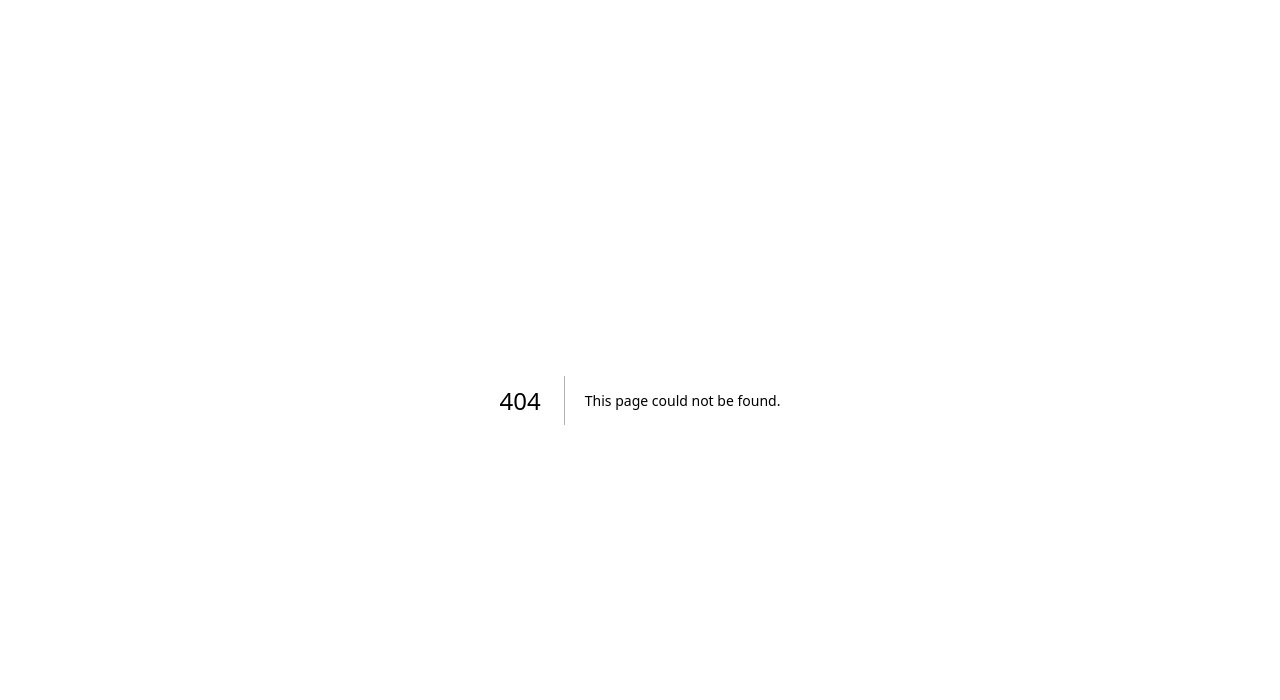
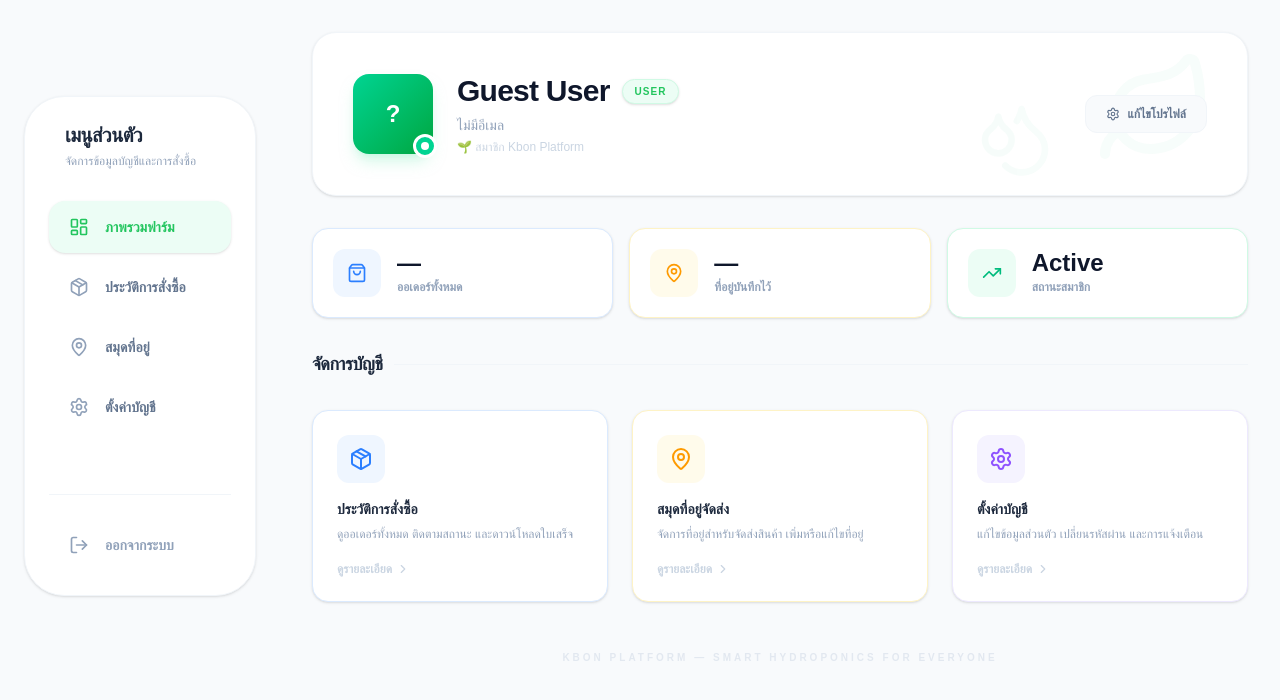
Before and after one commit to Promtada/Kbon_apps, a Next.js app in the folder apps/frontend/: page /account in a window 1280 px wide. Before the commit this address had no page. Shown: the top 700 px of the page. Built offline with nearby package versions, Linux system fonts and the light colour scheme.

Commit message:
feat(user): redesign account dashboard and enforce strict logout flow

```diff
--- a/apps/frontend/app/(auth)/login/page.tsx
+++ b/apps/frontend/app/(auth)/login/page.tsx
@@ -32,7 +32,7 @@ export default function LoginPage() {
 
     // Check with store first, ensuring the user object is valid and has a role (to avoid stale 'Sigma' data false-positives)
     if (isAuthenticated && authUser && 'role' in authUser) {
-      const dest = authUser.role === 'ADMIN' ? '/admin/dashboard' : '/dashboard';
+      const dest = authUser.role === 'ADMIN' ? '/admin/dashboard' : '/account';
       window.location.href = dest;
       return;
     } else if (isAuthenticated && (!authUser || !('role' in authUser))) {
@@ -79,7 +79,7 @@ export default function LoginPage() {
       Cookies.set('refresh_token', refreshToken, cookieOptions);
 
       // 🌟 2. แยกทางไปตาม Role หลัง Login สำเร็จ (hard redirect เพื่อให้ cookie ถูก set ก่อน middleware เช็ค)
-      const destination = user.role === 'ADMIN' ? '/admin/dashboard' : '/dashboard';
+      const destination = user.role === 'ADMIN' ? '/admin/dashboard' : '/account';
       window.location.href = destination;
 
     } catch (err: any) {
--- /dev/null
+++ b/apps/frontend/app/(user)/account/layout.tsx
@@ -0,0 +1,22 @@
+'use client';
+
+import React from 'react';
+import UserSidebar from '../../components/UserSidebar';
+
+export default function AccountLayout({ children }: { children: React.ReactNode }) {
+  return (
+    <div className="flex min-h-screen bg-slate-50 text-slate-900">
+      {/* Sidebar */}
+      <div className="hidden lg:block w-[280px] p-6">
+        <div className="sticky top-24">
+          <UserSidebar />
+        </div>
+      </div>
+
+      {/* Main content */}
+      <main className="flex-1 p-8">
+        {children}
+      </main>
+    </div>
+  );
+}
--- /dev/null
+++ b/apps/frontend/app/(user)/account/page.tsx
@@ -0,0 +1,195 @@
+'use client';
+
+import React from 'react';
+import Link from 'next/link';
+import { useAuthStore } from '../../../store/useAuthStore';
+import {
+  Package,
+  MapPin,
+  Settings,
+  ShoppingBag,
+  TrendingUp,
+  ChevronRight,
+  Leaf,
+  Droplets,
+} from 'lucide-react';
+
+export default function AccountPage() {
+  const user = useAuthStore((state) => state.user);
+
+  const initials = user?.name
+    ? user.name.split(' ').map((n: string) => n[0]).join('').substring(0, 2).toUpperCase()
+    : '?';
+
+  const quickStats = [
+    {
+      label: 'ออเดอร์ทั้งหมด',
+      value: '—',
+      sub: 'รอดูข้อมูลจริง',
+      icon: <ShoppingBag size={20} />,
+      color: 'text-blue-500',
+      bg: 'bg-blue-50',
+      border: 'border-blue-100',
+    },
+    {
+      label: 'ที่อยู่บันทึกไว้',
+      value: '—',
+      sub: 'รอดูข้อมูลจริง',
+      icon: <MapPin size={20} />,
+      color: 'text-amber-500',
+      bg: 'bg-amber-50',
+      border: 'border-amber-100',
+    },
+    {
+      label: 'สถานะสมาชิก',
+      value: 'Active',
+      sub: 'บัญชีพร้อมใช้งาน',
+      icon: <TrendingUp size={20} />,
+      color: 'text-emerald-500',
+      bg: 'bg-emerald-50',
+      border: 'border-emerald-100',
+    },
+  ];
+
+  const menuCards = [
+    {
+      label: 'ประวัติการสั่งซื้อ',
+      desc: 'ดูออเดอร์ทั้งหมด ติดตามสถานะ และดาวน์โหลดใบเสร็จ',
+      href: '/account/orders',
+      icon: <Package size={24} />,
+      color: 'text-blue-500',
+      bg: 'bg-blue-50',
+      border: 'border-blue-100',
+      hoverBorder: 'hover:border-blue-200',
+    },
+    {
+      label: 'สมุดที่อยู่จัดส่ง',
+      desc: 'จัดการที่อยู่สำหรับจัดส่งสินค้า เพิ่มหรือแก้ไขที่อยู่',
+      href: '/account/addresses',
+      icon: <MapPin size={24} />,
+      color: 'text-amber-500',
+      bg: 'bg-amber-50',
+      border: 'border-amber-100',
+      hoverBorder: 'hover:border-amber-200',
+    },
+    {
+      label: 'ตั้งค่าบัญชี',
+      desc: 'แก้ไขข้อมูลส่วนตัว เปลี่ยนรหัสผ่าน และการแจ้งเตือน',
+      href: '/account/settings',
+      icon: <Settings size={24} />,
+      color: 'text-violet-500',
+      bg: 'bg-violet-50',
+      border: 'border-violet-100',
+      hoverBorder: 'hover:border-violet-200',
+    },
+  ];
+
+  return (
+    <div className="max-w-5xl mx-auto space-y-8">
+
+      {/* ─── Profile Header ─── */}
+      <div className="relative overflow-hidden bg-white rounded-3xl border border-slate-100 shadow-sm">
+        {/* Background pattern */}
+        <div className="absolute inset-0 opacity-[0.03]">
+          <div className="absolute top-4 right-8"><Leaf size={120} className="text-emerald-500" /></div>
+          <div className="absolute bottom-4 right-48"><Droplets size={80} className="text-emerald-500" /></div>
+        </div>
+
+        <div className="relative p-8 md:p-10">
+          <div className="flex flex-col sm:flex-row items-start sm:items-center gap-6">
+            {/* Avatar */}
+            <div className="relative">
+              <div className="w-20 h-20 bg-gradient-to-br from-emerald-400 to-green-600 rounded-2xl flex items-center justify-center text-white font-black text-2xl shadow-lg shadow-emerald-200/50">
+                {initials}
+              </div>
+              <div className="absolute -bottom-1 -right-1 w-6 h-6 bg-emerald-400 rounded-full border-[3px] border-white flex items-center justify-center">
+                <div className="w-2 h-2 bg-white rounded-full" />
+              </div>
+            </div>
+
+            {/* User info */}
+            <div className="flex-1">
+              <div className="flex flex-wrap items-center gap-3">
+                <h1 className="text-2xl md:text-3xl font-black text-slate-900 tracking-tight">
+                  {user?.name || 'Guest User'}
+                </h1>
+                <span className="px-3 py-1 bg-emerald-50 text-[#22C55E] text-[10px] font-black uppercase tracking-widest rounded-full border border-emerald-100 shadow-sm">
+                  {user?.role || 'USER'}
+                </span>
+              </div>
+              <p className="text-sm text-slate-400 font-medium mt-1.5">{user?.email || 'ไม่มีอีเมล'}</p>
+              <p className="text-xs text-slate-300 font-medium mt-1">
+                🌱 สมาชิก Kbon Platform
+              </p>
+            </div>
+
+            {/* Edit profile shortcut */}
+            <Link
+              href="/account/settings"
+              className="hidden sm:flex items-center gap-2 px-5 py-2.5 bg-slate-50 hover:bg-slate-100 border border-slate-100 rounded-xl text-xs font-bold text-slate-500 hover:text-slate-700 transition-all"
+            >
+              <Settings size={14} />
+              แก้ไขโปรไฟล์
+            </Link>
+          </div>
+        </div>
+      </div>
+
+      {/* ─── Quick Stats ─── */}
+      <div className="grid grid-cols-1 sm:grid-cols-3 gap-4">
+        {quickStats.map((stat) => (
+          <div
+            key={stat.label}
+            className={`bg-white rounded-2xl border ${stat.border} p-5 flex items-center gap-4 shadow-sm`}
+          >
+            <div className={`w-12 h-12 ${stat.bg} rounded-xl flex items-center justify-center ${stat.color}`}>
+              {stat.icon}
+            </div>
+            <div>
+              <p className="text-2xl font-black text-slate-900 leading-none">{stat.value}</p>
+              <p className="text-xs text-slate-400 font-bold mt-1">{stat.label}</p>
+            </div>
+          </div>
+        ))}
+      </div>
+
+      {/* ─── Section Label ─── */}
+      <div className="flex items-center gap-3">
+        <h2 className="text-lg font-black text-slate-800 tracking-tight">จัดการบัญชี</h2>
+        <div className="flex-1 h-px bg-slate-100" />
+      </div>
+
+      {/* ─── Menu Cards ─── */}
+      <div className="grid grid-cols-1 md:grid-cols-3 gap-6">
+        {menuCards.map((card) => (
+          <Link
+            key={card.href}
+            href={card.href}
+            className={`group bg-white rounded-2xl border ${card.border} ${card.hoverBorder} shadow-sm hover:shadow-md p-6 transition-all duration-200`}
+          >
+            <div className={`w-12 h-12 ${card.bg} rounded-xl flex items-center justify-center ${card.color} mb-4 group-hover:scale-110 transition-transform duration-200`}>
+              {card.icon}
+            </div>
+            <h3 className="text-sm font-black text-slate-800 group-hover:text-[#22C55E] transition-colors">
+              {card.label}
+            </h3>
+            <p className="text-xs text-slate-400 font-medium mt-1.5 leading-relaxed">
+              {card.desc}
+            </p>
+            <div className="flex items-center gap-1 mt-4 text-xs font-bold text-slate-300 group-hover:text-[#22C55E] transition-colors">
+              ดูรายละเอียด
+              <ChevronRight size={14} className="group-hover:translate-x-1 transition-transform" />
+            </div>
+          </Link>
+        ))}
+      </div>
+
+      {/* ─── Kbon Branding Footer ─── */}
+      <div className="text-center py-4">
+        <p className="text-[10px] font-bold text-slate-200 uppercase tracking-[0.3em]">
+          Kbon Platform — Smart Hydroponics for Everyone
+        </p>
+      </div>
+    </div>
+  );
+}
--- a/apps/frontend/app/components/Navbar.tsx
+++ b/apps/frontend/app/components/Navbar.tsx
@@ -45,7 +45,7 @@ export default function Navbar({ user }: { user?: any }) {
     { name: 'ติดต่อเรา', href: '/contact' },
   ];
 
-  const profilePath = activeUser?.role === 'ADMIN' ? '/admin/dashboard' : '/dashboard';
+  const profilePath = activeUser?.role === 'ADMIN' ? '/admin/dashboard' : '/account';
 
   return (
     <header className="sticky top-0 z-50 w-full bg-white border-b border-slate-100 shadow-sm">
--- a/apps/frontend/app/components/UserSidebar.tsx
+++ b/apps/frontend/app/components/UserSidebar.tsx
@@ -4,10 +4,8 @@ import React from 'react';
 import Link from 'next/link';
 import { usePathname, useRouter } from 'next/navigation';
 import { LayoutDashboard, Package, MapPin, Settings, LogOut } from 'lucide-react';
-import Cookies from 'js-cookie';
 import { useCart } from '../../store/useCartStore';
 import { useAuthStore } from '../../store/useAuthStore';
-import { STORAGE_KEYS } from '../../lib/storageKeys';
 
 export default function UserSidebar() {
   const pathname = usePathname();
@@ -15,26 +13,30 @@ export default function UserSidebar() {
   const { clearCart } = useCart();
 
   const links = [
-    { name: 'ภาพรวมฟาร์ม', href: '/dashboard', icon: <LayoutDashboard size={20} /> },
-    { name: 'ประวัติการสั่งซื้อ', href: '/dashboard/orders', icon: <Package size={20} /> },
-    { name: 'สมุดที่อยู่', href: '/dashboard/addresses', icon: <MapPin size={20} /> },
-    { name: 'ตั้งค่าบัญชี', href: '/dashboard/settings', icon: <Settings size={20} /> },
+    { name: 'ภาพรวมฟาร์ม', href: '/account', icon: <LayoutDashboard size={20} /> },
+    { name: 'ประวัติการสั่งซื้อ', href: '/account/orders', icon: <Package size={20} /> },
+    { name: 'สมุดที่อยู่', href: '/account/addresses', icon: <MapPin size={20} /> },
+    { name: 'ตั้งค่าบัญชี', href: '/account/settings', icon: <Settings size={20} /> },
   ];
 
-  const handleLogout = () => {
-    // 1. Clear Zustand Auth & Cart stores
+  const handleLogout = async () => {
+    // 1. Clear Zustand stores
     useAuthStore.getState().logout();
     clearCart();
 
-    // 2. Nuke auth cookies
-    Cookies.remove('access_token');
-    Cookies.remove('refresh_token');
+    // 2. Nuke ALL storage
+    localStorage.clear();
+    sessionStorage.clear();
 
-    // 3. FORCE CLEAR: Nuke ALL localStorage to catch rogue sigma_ keys
-    localStorage.clear();
+    // 3. Nuke ALL cookies as a failsafe
+    document.cookie.split(';').forEach((c) => {
+      document.cookie = c
+        .replace(/^ +/, '')
+        .replace(/=.*/, '=;expires=' + new Date().toUTCString() + ';path=/');
+    });
 
-    // 4. Redirect safely
-    router.replace('/login');
+    // 4. FORCE HARD RELOAD to login (destroys bfcache — no zombie sessions)
+    window.location.href = '/login';
   };
 
   return (
--- a/apps/frontend/middleware.ts
+++ b/apps/frontend/middleware.ts
@@ -6,7 +6,7 @@ export function middleware(request: NextRequest) {
   const path = request.nextUrl.pathname;
 
   // ถ้า "ไม่มี token" แต่อยากเข้าหน้าที่ต้องล็อกอิน -> เตะกลับไปหน้า "/login"
-  if (!token && (path.startsWith('/dashboard') || path.startsWith('/admin'))) {
+  if (!token && (path.startsWith('/account') || path.startsWith('/admin'))) {
     return NextResponse.redirect(new URL('/login', request.url));
   }
 
@@ -15,5 +15,5 @@ export function middleware(request: NextRequest) {
 }
 
 export const config = {
-  matcher: ['/dashboard/:path*', '/admin/:path*'],
+  matcher: ['/account/:path*', '/admin/:path*'],
 };
```
